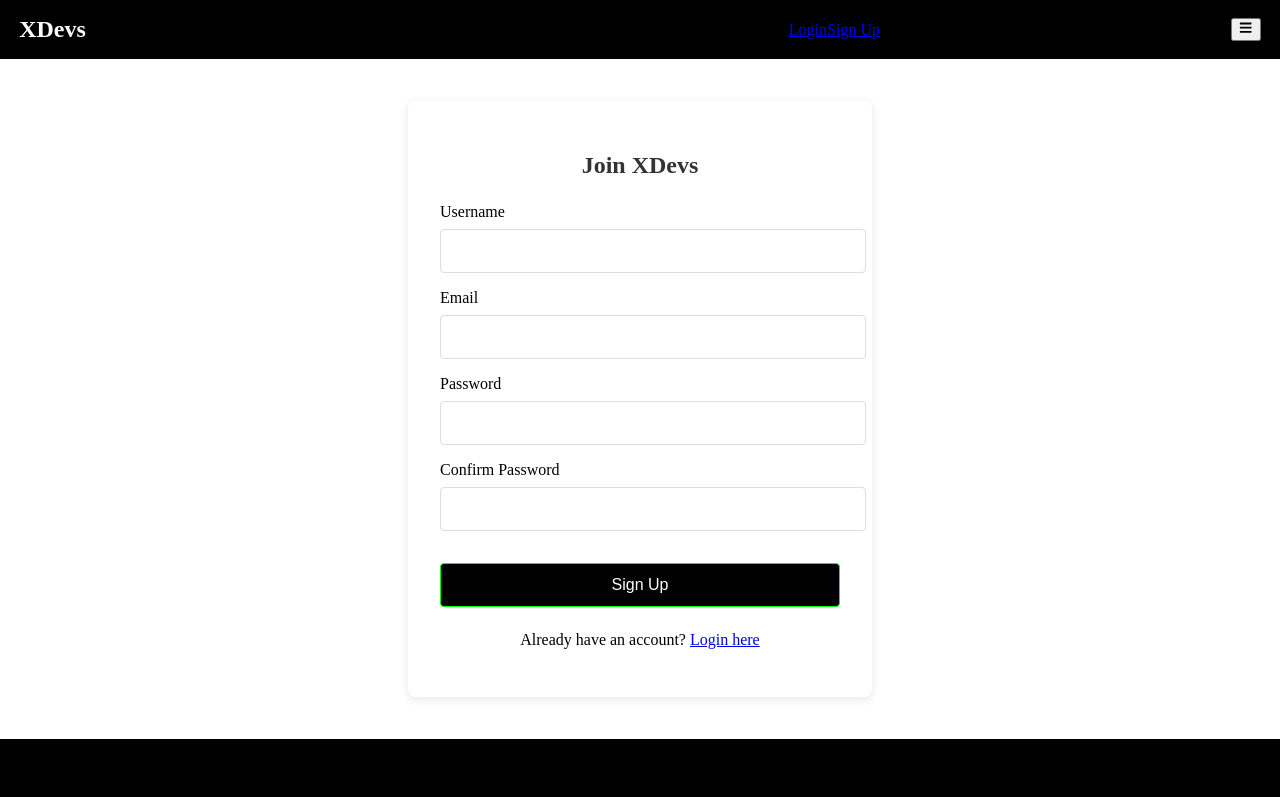
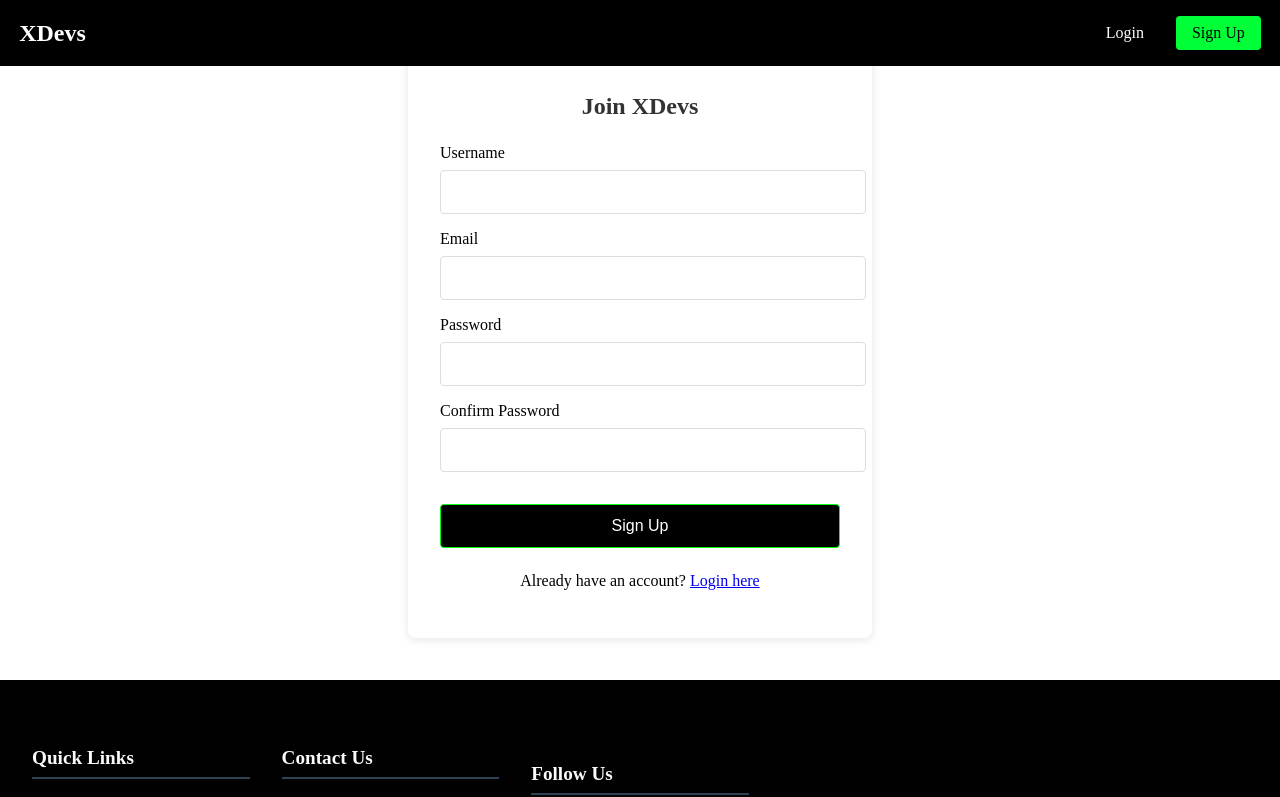
Before and after one commit to zack-das/Xdevs-hub, a React (Vite) app: page /signup in a window 1280 px wide. Shown: the top 797 px of the page. Built offline with nearby package versions, Linux system fonts and the light colour scheme; no server answers.

Commit message:
Responsiveness update

```diff
--- a/src/Components/Navbar/Navbar.css
+++ b/src/Components/Navbar/Navbar.css
@@ -7,18 +7,21 @@ nav {
   background-color: #000;
   color: white;
 
-  position: sticky;
+  position: fixed;
   top: 0;
+  left: 0;
+  right: 0;
   z-index: 1000;
-
-  max-width: 100%;   /* prevent overflow */
-  overflow-x: hidden; /* hides accidental horizontal scroll */
+  box-sizing: border-box;
 }
 
 nav h1 {
   margin: 0;
   font-size: 1.5rem;
-  white-space: nowrap; /* avoid text breaking awkwardly */
+  white-space: nowrap;
+  overflow: hidden;
+  text-overflow: ellipsis;
+  max-width: 120px;
 }
 
 nav ul {
@@ -27,7 +30,7 @@ nav ul {
   margin: 0;
   padding: 0;
   gap: 1.2rem;
-  flex-wrap: wrap; /* allow wrapping if space is too small */
+  flex-wrap: wrap;
 }
 
 .listItem {
@@ -36,51 +39,135 @@ nav ul {
   transition: color 0.3s;
   font-family: 'Inter', sans-serif;
   font-size: 1.1rem;
+  white-space: nowrap;
 }
 
 .listItem:hover {
   color: #00ff37;
 }
 
+/* Auth section */
+.auth-section {
+  display: flex;
+  align-items: center;
+  gap: 1rem;
+}
+
+.user-info {
+  display: flex;
+  align-items: center;
+  gap: 0.5rem;
+}
+
+.logout-btn {
+  background: none;
+  border: none;
+  color: white;
+  cursor: pointer;
+  font-size: 1.2rem;
+  display: flex;
+  align-items: center;
+}
+
+.auth-links {
+  display: flex;
+  gap: 1rem;
+}
+
+.auth-link {
+  color: white;
+  text-decoration: none;
+  padding: 0.5rem 1rem;
+  border-radius: 4px;
+  transition: background-color 0.3s;
+}
+
+.auth-link:hover {
+  background-color: rgba(255, 255, 255, 0.1);
+}
+
+.auth-link.signup {
+  background-color: #00ff37;
+  color: black;
+}
+
+.auth-link.signup:hover {
+  background-color: #00cc2c;
+}
+
+/* Sidebar overlay */
+.sidebar-overlay {
+  position: fixed;
+  top: 0;
+  left: 0;
+  right: 0;
+  bottom: 0;
+  background-color: rgba(0, 0, 0, 0.5);
+  z-index: 1500;
+  display: none;
+}
+
 /* Sidebar */
 .sidebar {
   position: fixed;
   top: 0;
-  right: -100%; /* hidden off screen */
-  width: 80%;   /* responsive width */
-  max-width: 280px; /* doesn’t exceed screen */
+  right: -300px;
+  width: 280px;
   height: 100%;
   background-color: #070707;
   color: white;
-  padding: 2rem 1rem;
+  padding: 3rem 1.5rem 1.5rem;
   display: flex;
   flex-direction: column;
   gap: 1.5rem;
   transition: right 0.3s ease;
   z-index: 2000;
+  box-shadow: -2px 0 10px rgba(0, 0, 0, 0.2);
+  overflow-y: auto;
+  box-sizing: border-box;
 }
 
 .sidebar.open {
-  right: 0; /* slides in */
+  right: 0;
 }
 
 .sidebar ul {
   display: flex;
   flex-direction: column;
   gap: 1rem;
+  padding: 0;
+  margin: 0;
 }
 
 .sidebar .auth-section {
-  margin-top: auto; /* push auth to bottom */
+  margin-top: auto;
   display: flex;
   flex-direction: column;
   gap: 1rem;
+  padding: 1rem 0;
+}
+
+.close-btn {
+  position: absolute;
+  top: 1rem;
+  right: 1rem;
+  background: none;
+  border: none;
+  color: white;
+  font-size: 1.5rem;
+  cursor: pointer;
+  padding: 0;
+  width: 30px;
+  height: 30px;
+  display: flex;
+  align-items: center;
+  justify-content: center;
 }
 
 /* Mobile adjustments */
 @media (max-width: 898px) {
   .desktop-only {
-    display: none;
+    display: none !important;
   }
 
   .mobile-menu-btn {
@@ -90,5 +177,41 @@ nav ul {
     background: none;
     border: none;
     color: white;
+    padding: 0.5rem;
+  }
+
+  .sidebar-overlay {
+    display: block;
+  }
+
+  /* Ensure content doesn't overflow on mobile */
+  nav {
+    padding: 1rem;
+  }
+
+  nav h1 {
+    max-width: 100px;
+    font-size: 1.3rem;
   }
 }
+
+/* Desktop adjustments */
+@media (min-width: 899px) {
+  .mobile-menu-btn {
+    display: none;
+  }
+
+  .sidebar {
+    display: none;
+  }
+
+  .sidebar-overlay {
+    display: none;
+  }
+}
+
+/* Prevent horizontal scrolling on all devices */
+html, body {
+  overflow-x: hidden;
+  width: 100%;
+}
--- a/src/Components/Navbar/Navbar.jsx
+++ b/src/Components/Navbar/Navbar.jsx
@@ -1,4 +1,3 @@
-// src/Components/Navbar/Navbar.jsx
 import React, { useState } from 'react';
 import { Link } from 'react-router-dom';
 import './Navbar.css';
@@ -48,19 +47,23 @@ function Navbar({ user, onLogout }) {
         <FaBars />
       </button>
 
+      {/* Sidebar overlay */}
+      {isSidebarOpen && (
+        <div className="sidebar-overlay" onClick={closeSidebar}></div>
+      )}
+
       {/* Sidebar */}
       <div className={`sidebar ${isSidebarOpen ? 'open' : ''}`}>
         <button className="close-btn" onClick={closeSidebar}>
           <FaTimes />
         </button>
         <ul>
-
           {user && (
             <>
               <li><Link onClick={closeSidebar} className="listItem" to="/">Home</Link></li>
               <li><Link onClick={closeSidebar} className="listItem" to="/about">About</Link></li>
               <li><Link onClick={closeSidebar} className="listItem" to="/blogs">Blogs</Link></li>
-               <li><Link onClick={closeSidebar} className="listItem" to="/contact">Contact Us</Link></li>
+              <li><Link onClick={closeSidebar} className="listItem" to="/contact">Contact Us</Link></li>
             </>
           )}
         </ul>
@@ -87,3 +90,92 @@ function Navbar({ user, onLogout }) {
 }
 
 export default Navbar;
+// src/Components/Navbar/Navbar.jsx
+// import React, { useState } from 'react';
+// import { Link } from 'react-router-dom';
+// import './Navbar.css';
+// import { FaSignOutAlt, FaBars, FaTimes } from 'react-icons/fa';
+
+// function Navbar({ user, onLogout }) {
+//   const [isSidebarOpen, setIsSidebarOpen] = useState(false);
+
+//   const toggleSidebar = () => setIsSidebarOpen(!isSidebarOpen);
+//   const closeSidebar = () => setIsSidebarOpen(false);
+
+//   return (
+//     <nav>
+//       <h1>XDevs</h1>
+
+//       {/* Desktop menu */}
+//       <ul className="desktop-only">
+//         {user && (
+//           <>
+//             <li><Link className="listItem" to="/">Home</Link></li>
+//             <li><Link className="listItem" to="/about">About</Link></li>
+//             <li><Link className="listItem" to="/blogs">Blogs</Link></li>
+//             <li><Link className="listItem" to="/contact">Contact Us</Link></li>
+//           </>
+//         )}
+//       </ul>
+
+//       {/* Auth (desktop only) */}
+//       <div className="auth-section desktop-only">
+//         {user ? (
+//           <div className="user-info">
+//             <span>Welcome, {user?.username || "Guest"}</span>
+//             <button onClick={onLogout} className="logout-btn">
+//               <FaSignOutAlt />
+//             </button>
+//           </div>
+//         ) : (
+//           <div className="auth-links">
+//             <Link to="/login" className="auth-link">Login</Link>
+//             <Link to="/signup" className="auth-link signup">Sign Up</Link>
+//           </div>
+//         )}
+//       </div>
+
+//       {/* Mobile hamburger */}
+//       <button className="mobile-menu-btn" onClick={toggleSidebar}>
+//         <FaBars />
+//       </button>
+
+//       {/* Sidebar */}
+//       <div className={`sidebar ${isSidebarOpen ? 'open' : ''}`}>
+//         <button className="close-btn" onClick={closeSidebar}>
+//           <FaTimes />
+//         </button>
+//         <ul>
+
+//           {user && (
+//             <>
+//               <li><Link onClick={closeSidebar} className="listItem" to="/">Home</Link></li>
+//               <li><Link onClick={closeSidebar} className="listItem" to="/about">About</Link></li>
+//               <li><Link onClick={closeSidebar} className="listItem" to="/blogs">Blogs</Link></li>
+//                <li><Link onClick={closeSidebar} className="listItem" to="/contact">Contact Us</Link></li>
+//             </>
+//           )}
+//         </ul>
+
+//         {/* Auth (mobile sidebar) */}
+//         <div className="auth-section">
+//           {user ? (
+//             <div className="user-info">
+//               <span>Welcome, {user?.username || "Guest"}</span>
+//               <button onClick={() => { onLogout(); closeSidebar(); }} className="logout-btn">
+//                 <FaSignOutAlt />
+//               </button>
+//             </div>
+//           ) : (
+//             <div className="auth-links">
+//               <Link onClick={closeSidebar} to="/login" className="auth-link">Login</Link>
+//               <Link onClick={closeSidebar} to="/signup" className="auth-link signup">Sign Up</Link>
+//             </div>
+//           )}
+//         </div>
+//       </div>
+//     </nav>
+//   );
+// }
+
+// export default Navbar;
```
